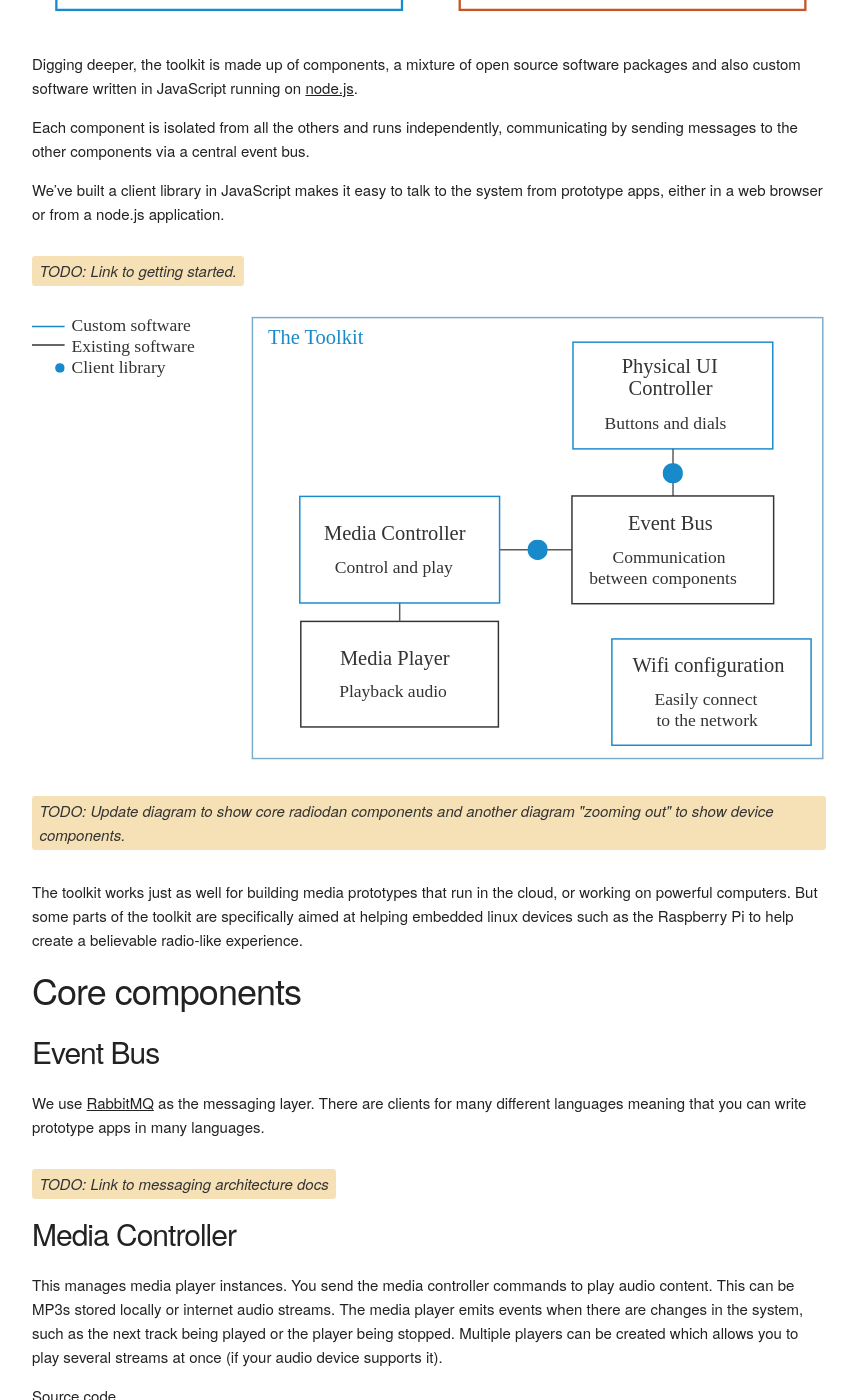
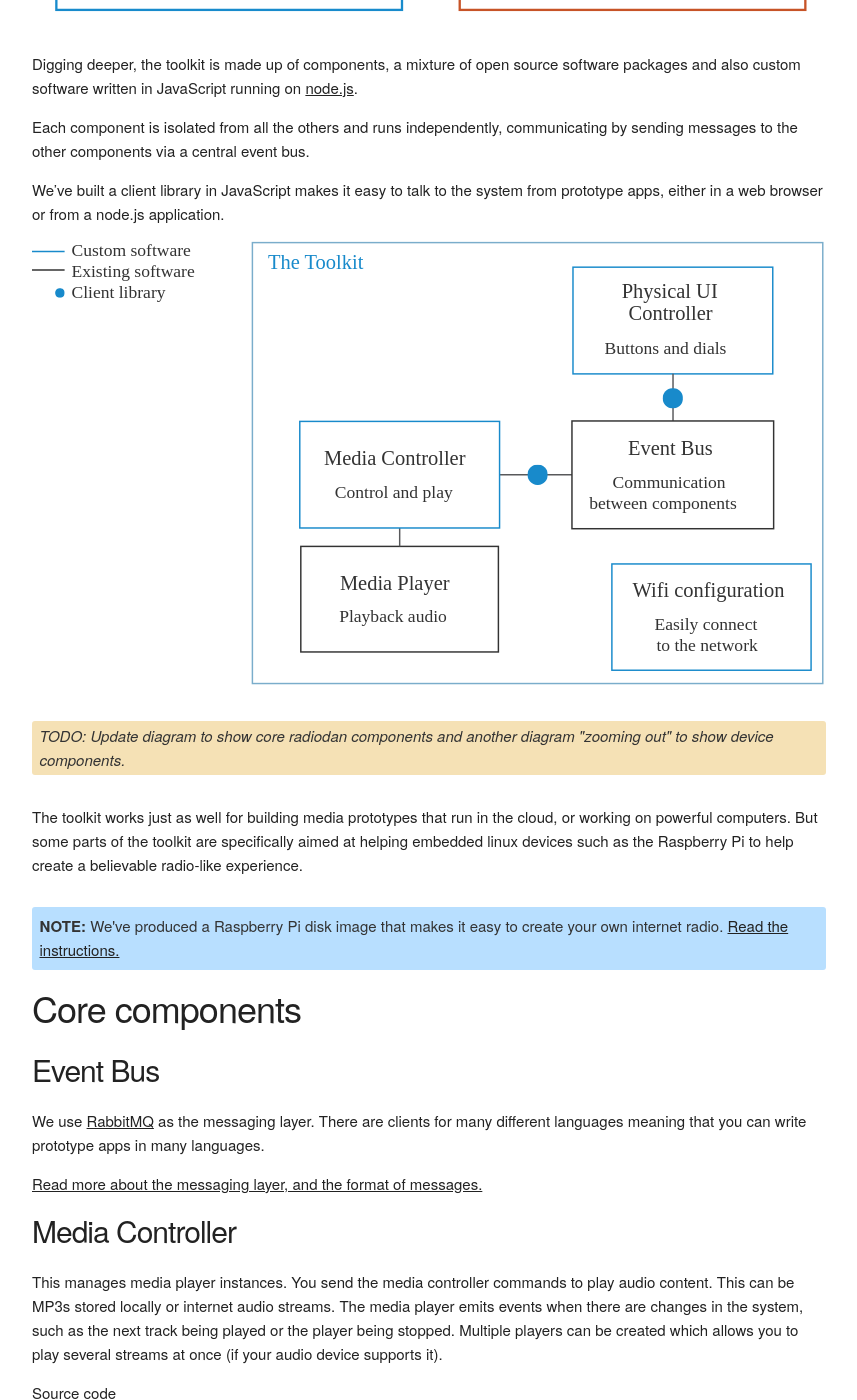
Before and after one commit to radiodan/radiodan.github.io, a Jekyll site: the page built from help/architecture.md, in a window 1280 px wide and 1400 px high, scrolled down 581 px. Shown: the whole window, without its empty margins (128-985 px from the left). Built offline with Jekyll 4.4.1, drawn with Linux system fonts in a browser that asks for light colours; comment, search, counter and statistics services are not loaded.

Commit message:
Replace 'todos' with links to relevant pages

```diff
--- a/help/architecture.md
+++ b/help/architecture.md
@@ -16,13 +16,14 @@ Each component is isolated from all the others and runs independently, communica
 
 We've built a client library in JavaScript makes it easy to talk to the system from prototype apps, either in a web browser or from a node.js application.
 
-<p class="todo">Link to getting started.</p>
+<img src="assets/what-is-radiodan-toolkit-diagram.svg">
 
-<img src="assets/what-is-radiodan-toolkit-diagram.svg">
 <p class="todo">Update diagram to show core radiodan components and another diagram "zooming out" to show device components.</p>
 
 
 The toolkit works just as well for building media prototypes that run in the cloud, or working on powerful computers. But some parts of the toolkit are specifically aimed at helping embedded linux devices such as the Raspberry Pi to help create a believable radio-like experience.
+
+<p class="note">We've produced a Raspberry Pi disk image that makes it easy to create your own internet radio. <a href="/help/tutorials/build-radio.html">Read the instructions.</a></p>
 
 Core components
 ---
@@ -31,7 +32,7 @@ Core components
 
 We use [RabbitMQ](https://www.rabbitmq.com/) as the messaging layer. There are clients for many different languages meaning that you can write prototype apps in many languages.
 
-<p class="todo">Link to messaging architecture docs</p>
+[Read more about the messaging layer, and the format of messages.](/help/software/messaging.html)
 
 ### Media Controller
 
```
Also changed, not shown: help/tutorials/build-radio.md (+5 -0 lines).
